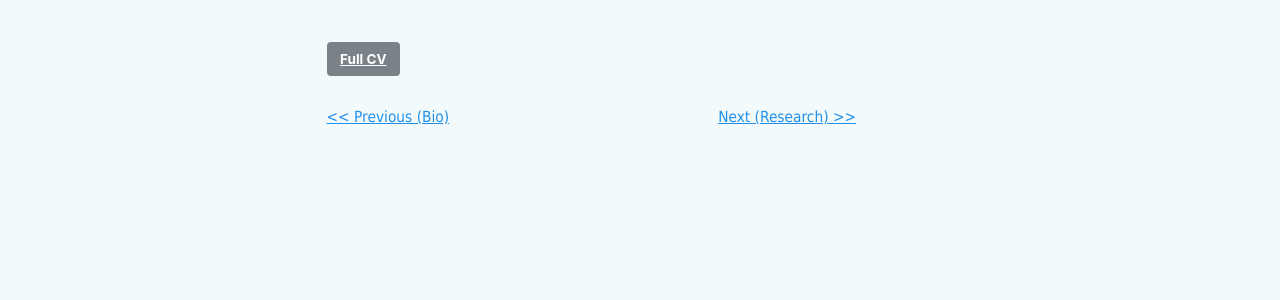
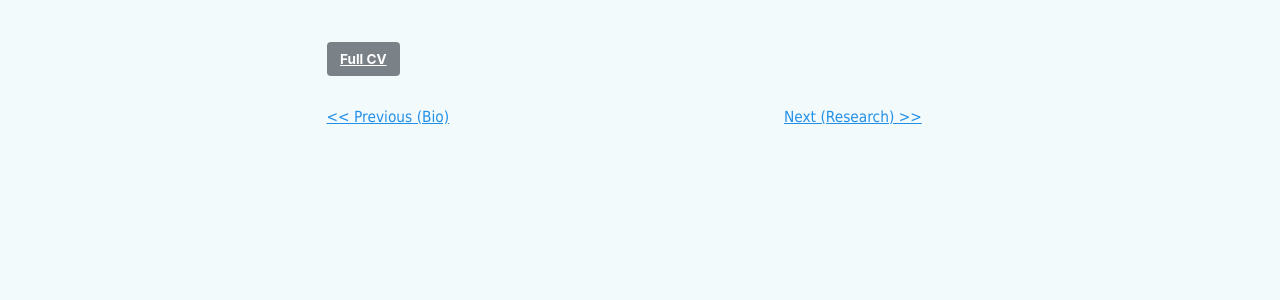
Before and after one commit to guangtingmai/guangtingmai.github.io, a Jekyll site: the page built from _pages/cv.html, in a window 1280 px wide and 1400 px high, scrolled down 189 px. Shown: the part 801-1101 px from the top of the window. Built offline with Jekyll 4.4.1, drawn with Linux system fonts in a browser that asks for light colours.

Commit message:
Update custom.scss

```diff
--- a/_sass/custom.scss
+++ b/_sass/custom.scss
@@ -134,7 +134,7 @@ div.navigation-row {
   font-size: 11.5pt !important;
   font-family: Tahoma !important;
   line-height: 1.5 !important;
-  width: 70ch;                             /* ensure it spans contain */
+  width: 80ch;                             /* ensure it spans contain */
 }
 
 /* Optional: ensure spans don’t collapse */
```
